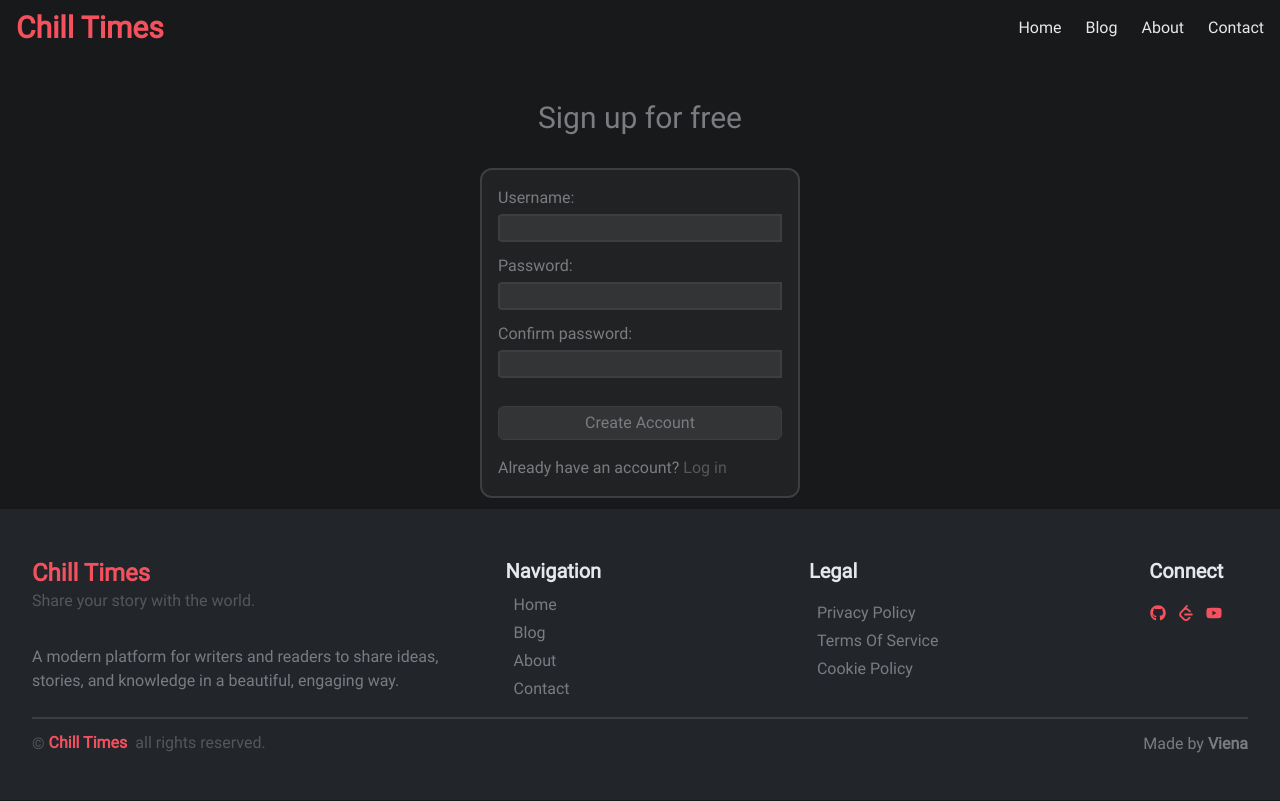
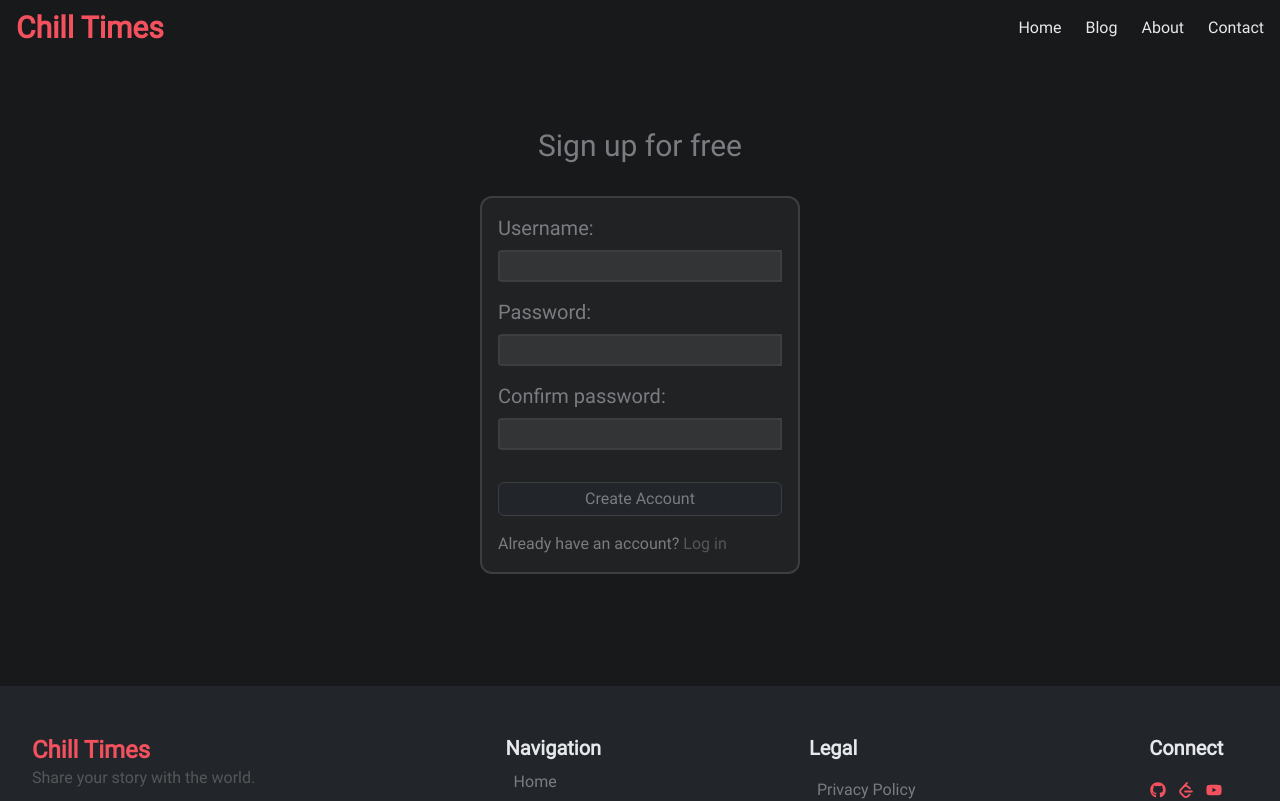
Before and after one commit to devnchill/OdinBlog, a React (Vite) app in the folder frontend-viewer/: page /signup in a window 1280 px wide. Shown: the top 801 px of the page. Built offline with nearby package versions, Linux system fonts and the light colour scheme.

Commit message:
feat: reacthook to show validated messages + connect with my backend for creating user

```diff
--- a/frontend-viewer/package.json
+++ b/frontend-viewer/package.json
@@ -14,6 +14,7 @@
     "@tailwindcss/vite": "^4.1.13",
     "react": "^19.1.1",
     "react-dom": "^19.1.1",
+    "react-hook-form": "^7.64.0",
     "react-icons": "^5.5.0",
     "react-router": "^7.9.2",
     "tailwindcss": "^4.1.13"
--- a/frontend-viewer/src/components/FormField.tsx
+++ b/frontend-viewer/src/components/FormField.tsx
@@ -1,16 +1,23 @@
+import { type UseFormRegister } from "react-hook-form";
+
 interface IFormFieldProp {
   text: string;
   name: string;
   type: "text" | "password";
+  register: UseFormRegister<any>;
+  options?: any;
 }
-const FormField = ({ text, name, type }: IFormFieldProp) => {
+
+const FormField = ({ text, name, type, register, options }: IFormFieldProp) => {
   return (
     <div>
-      <label className="text-[var(--color-muted)] block mb-1">{text}:</label>
+      <label className="text-[var(--color-muted)] block mb-2 text-xl">
+        {text}:
+      </label>
       <input
-        className=" bg-[var(--color-carbon)] rounded-l border-2 block w-full border-[var(--color-border)]"
+        className="bg-[var(--color-carbon)] rounded-l border-2 block w-full border-[var(--color-border)] h-8"
         type={type}
-        name={name}
+        {...register(name, options)}
       />
     </div>
   );
--- a/frontend-viewer/src/pages/SignUpPage.tsx
+++ b/frontend-viewer/src/pages/SignUpPage.tsx
@@ -1,23 +1,135 @@
 import { Link } from "react-router";
 import FormField from "../components/FormField";
+import { useForm, type SubmitHandler } from "react-hook-form";
+import { useState } from "react";
+
+type TformInput = {
+  userName: string;
+  password: string;
+  confirmPassword: string;
+};
 
 const SignUpPage = () => {
+  const {
+    register,
+    handleSubmit,
+    formState: { errors },
+    setError,
+  } = useForm<TformInput>();
+
+  const [serverMessage, setServerMessage] = useState<string | null>(null);
+  const [isError, setIsError] = useState<boolean>(false);
+
+  const onSubmit: SubmitHandler<TformInput> = async (data) => {
+    const { userName, password, confirmPassword } = data;
+    if (password !== confirmPassword) {
+      setError("confirmPassword", {
+        type: "manual",
+        message: "Passwords do not match",
+      });
+      return;
+    }
+    try {
+      const res = await fetch("/api/signup", {
+        method: "POST",
+        headers: {
+          "Content-Type": "application/json",
+        },
+        body: JSON.stringify({ userName, password }),
+      });
+
+      const response = await res.json();
+      if (!response.success) {
+        setIsError(true);
+      } else {
+        setIsError(false);
+      }
+      setServerMessage(response.message);
+      console.log(response);
+    } catch (err: any) {
+      setServerMessage(err || "Network error.please try after some time");
+      setIsError(true);
+    }
+  };
+
   return (
-    <main className="flex justify-center items-center ">
-      <div className="w-full md:w-80">
+    <main className="flex justify-center items-center p-10 sm:p4">
+      <div className="w-full sm:w-80">
         <p className="text-center text-3xl my-8 text-[var(--color-muted)]">
           Sign up for free
         </p>
-        <div className="border-[var(--color-border)] border-2 rounded-xl p-4 bg-[var(--color-darkish)]">
-          <form className="flex flex-col gap-3">
-            <FormField text="Username" name="userName" type="text" />
-            <FormField text="Password" name="password" type="password" />
+        <div className="border-[var(--color-border)] border-2 rounded-xl p-4 bg-[var(--color-darkish)] mb-18 mt-8">
+          <form
+            onSubmit={handleSubmit(onSubmit)}
+            className="flex flex-col gap-4"
+            method="post"
+          >
+            <FormField
+              text="Username"
+              name="userName"
+              register={register}
+              type="text"
+              options={{
+                required: { value: true, message: "Username is required" },
+                minLength: {
+                  value: 2,
+                  message: "Username must be at least 2 characters",
+                },
+                maxLength: {
+                  value: 10,
+                  message: "Username cannot exceed 10 characters",
+                },
+              }}
+            />
+            {errors.userName && (
+              <span className="text-[var(--color-primary)] italic">
+                {errors.userName.message}
+              </span>
+            )}
+
+            <FormField
+              text="Password"
+              name="password"
+              register={register}
+              type="password"
+              options={{ required: true }}
+            />
+            {errors.password && (
+              <span className="text-[var(--color-primary)] italic">
+                {errors.password.message}
+              </span>
+            )}
+
             <FormField
               text="Confirm password"
               name="confirmPassword"
+              register={register}
               type="password"
+              options={{ required: true }}
             />
-            <button className="text-center my-4 text-[var(--color-muted)] bg-[var(--color-carbon)] p-1 border border-[var(--color-border)] rounded-md hover:bg-[var(--color-carbon)]">
+            {errors.confirmPassword && (
+              <span className="text-[var(--color-primary)] italic">
+                {errors.confirmPassword.message}
+              </span>
+            )}
+            {errors.root && (
+              <span className="text-[var(--color-primary)] italic">
+                {errors.root.message}
+              </span>
+            )}
+            {serverMessage && (
+              <span
+                className={
+                  isError
+                    ? "text-[var(--color-primary)] italic"
+                    : "text-green-400 italic"
+                }
+              >
+                {serverMessage}
+              </span>
+            )}
+
+            <button className="text-center my-4 text-[var(--color-muted)] bg-[var(--color-black-pearl)] p-1 border border-[var(--color-border)] rounded-md hover:text-[var(--color-stone-cold)] hover:bg-[var(--color-carbon)]">
               Create Account
             </button>
           </form>
```
Also changed, not shown: 2 other files (tests, documents, lock files or other folders).
